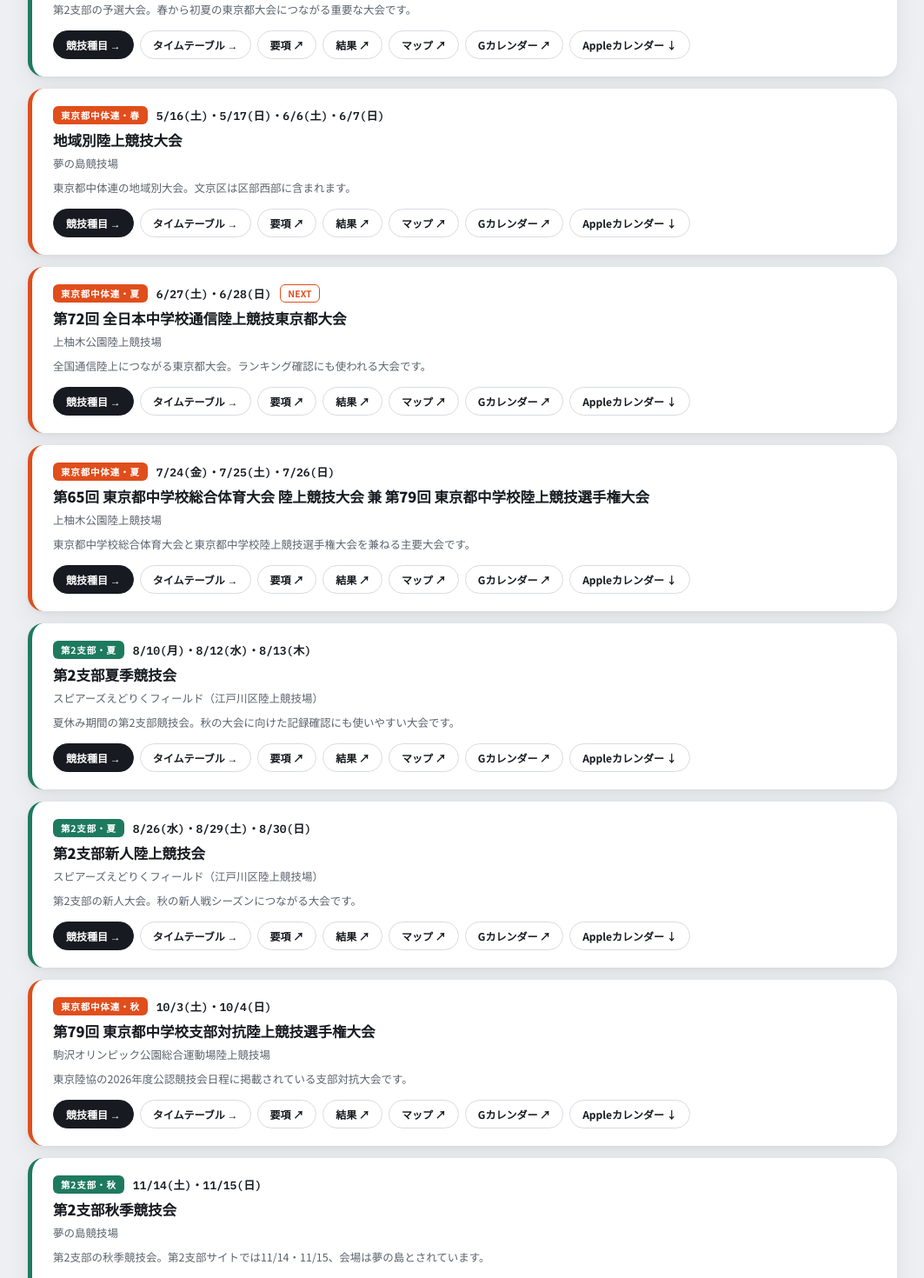
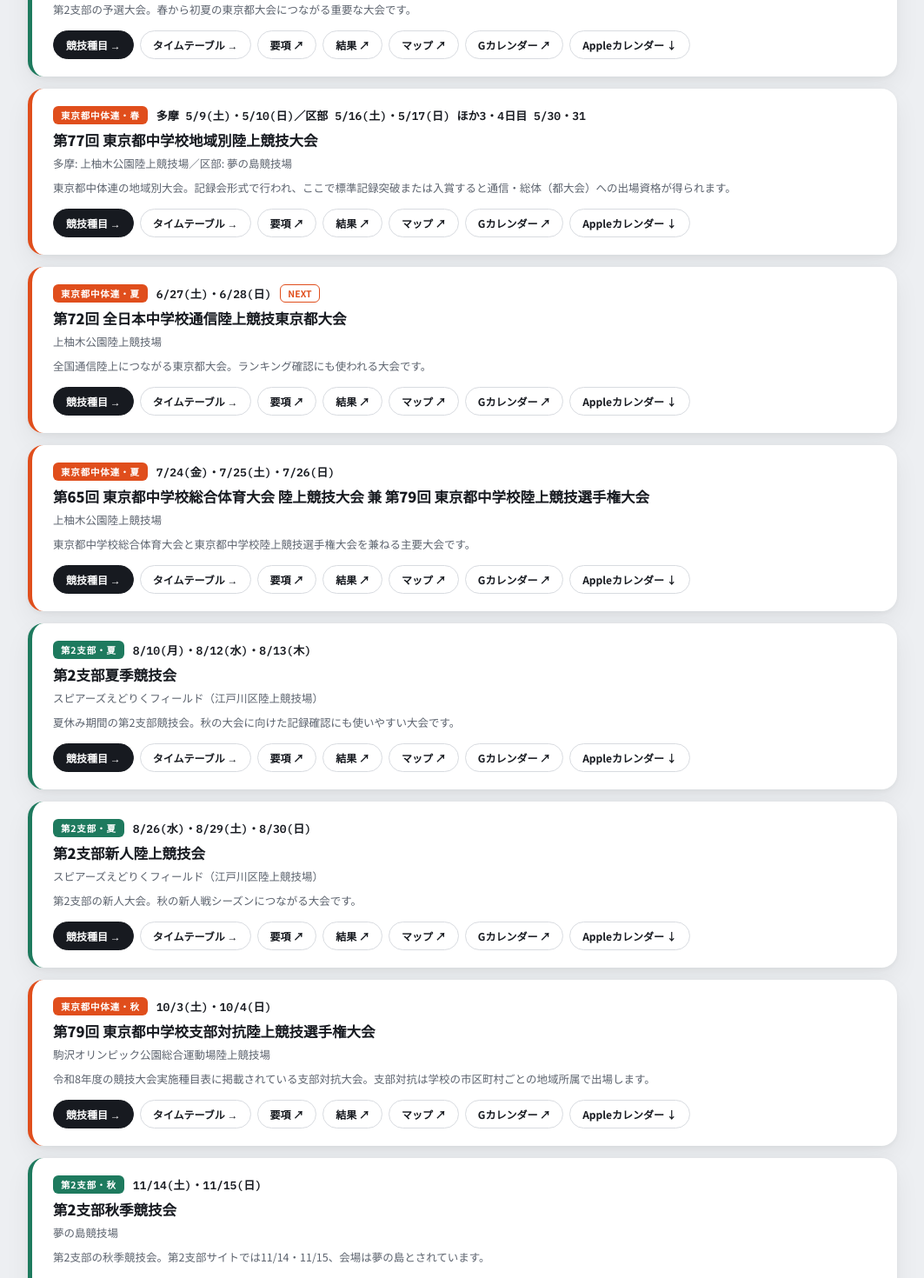
Before and after one commit to kantavery/junior-track-field, a Next.js app: page / in a window 1280 px wide. Shown: the part 1000-2470 px from the top of the page at 87% size, without its empty margins (108-1171 px from the left). Built offline with nearby package versions, Linux system fonts and the light colour scheme.

Commit message:
Update page.tsx

```diff
--- a/app/page.tsx
+++ b/app/page.tsx
@@ -41,11 +41,11 @@ const MEETS = [
   },
   {
     id: "tokyo-regional", cat: "東京都中体連", season: "春",
-    title: "地域別陸上競技大会",
-    dates: "5/16(土)・5/17(日)・6/6(土)・6/7(日)", start: "20260516", end: "20260608",
-    venue: "夢の島競技場",
-    desc: "東京都中体連の地域別大会。文京区は区部西部に含まれます。",
-    youkou: "https://www.tokyoctr.com/youkou/chiiki2.pdf",
+    title: "第77回 東京都中学校地域別陸上競技大会",
+    dates: "多摩 5/9(土)・5/10(日)／区部 5/16(土)・5/17(日) ほか3・4日目 5/30・31", start: "20260509", end: "20260601",
+    venue: "多摩: 上柚木公園陸上競技場／区部: 夢の島競技場",
+    desc: "東京都中体連の地域別大会。記録会形式で行われ、ここで標準記録突破または入賞すると通信・総体（都大会）への出場資格が得られます。",
+    youkou: "https://www.tokyoctr.com/youkou/chiiki.pdf",
     results: "https://gold.jaic.org/tokyo/cyuugaku/index.htm",
   },
   {
@@ -63,7 +63,7 @@ const MEETS = [
     dates: "7/24(金)・7/25(土)・7/26(日)", start: "20260724", end: "20260727",
     venue: "上柚木公園陸上競技場",
     desc: "東京都中学校総合体育大会と東京都中学校陸上競技選手権大会を兼ねる主要大会です。",
-    youkou: "https://www.tokyoctr.com/youkou/sou.pdf",
+    youkou: "https://www.tokyoctr.com/youkou/soutai.pdf",
     results: "https://gold.jaic.org/tokyo/cyuugaku/index.htm",
   },
   {
@@ -89,7 +89,7 @@ const MEETS = [
     title: "第79回 東京都中学校支部対抗陸上競技選手権大会",
     dates: "10/3(土)・10/4(日)", start: "20261003", end: "20261005",
     venue: "駒沢オリンピック公園総合運動場陸上競技場",
-    desc: "東京陸協の2026年度公認競技会日程に掲載されている支部対抗大会です。",
+    desc: "令和8年度の競技大会実施種目表に掲載されている支部対抗大会。支部対抗は学校の市区町村ごとの地域所属で出場します。",
     youkou: "https://www.tokyoctr.com/youkou/shibu.pdf",
     results: "https://gold.jaic.org/tokyo/cyuugaku/index.htm",
   },
@@ -105,7 +105,7 @@ const MEETS = [
   {
     id: "branch2-ekiden", cat: "第2支部", season: "冬",
     title: "第2支部新春駅伝大会",
-    dates: "2027/1/16(金) ※要項で最終確認", start: "20270116", end: "20270117",
+    dates: "2027/1/16(土) ※要項で最終確認", start: "20270116", end: "20270117",
     venue: "会場未確定",
     desc: "第2支部の冬季駅伝大会。詳細は支部サイトの要項で確認してください。",
     youkou: "http://www.tokyokotairenrikujo.jp/branch23/branch2.html",
@@ -115,6 +115,7 @@ const MEETS = [
 
 const LINKS = [
   { name: "東京都中体連 陸上競技専門部", url: "https://www.tokyoctr.com/youkou.htm" },
+  { name: "第2・3支部 東京校体連 陸上", url: "http://www.tokyokotairenrikujo.jp/branch23/branch23.html" },
   { name: "第2支部 東京校体連 陸上", url: "http://www.tokyokotairenrikujo.jp/branch23/branch2.html" },
   { name: "東京陸協 公認競技会情報", url: "https://toriku.or.jp/competition/" },
   { name: "日本陸連 JAAF", url: "https://www.jaaf.or.jp/" },
```
